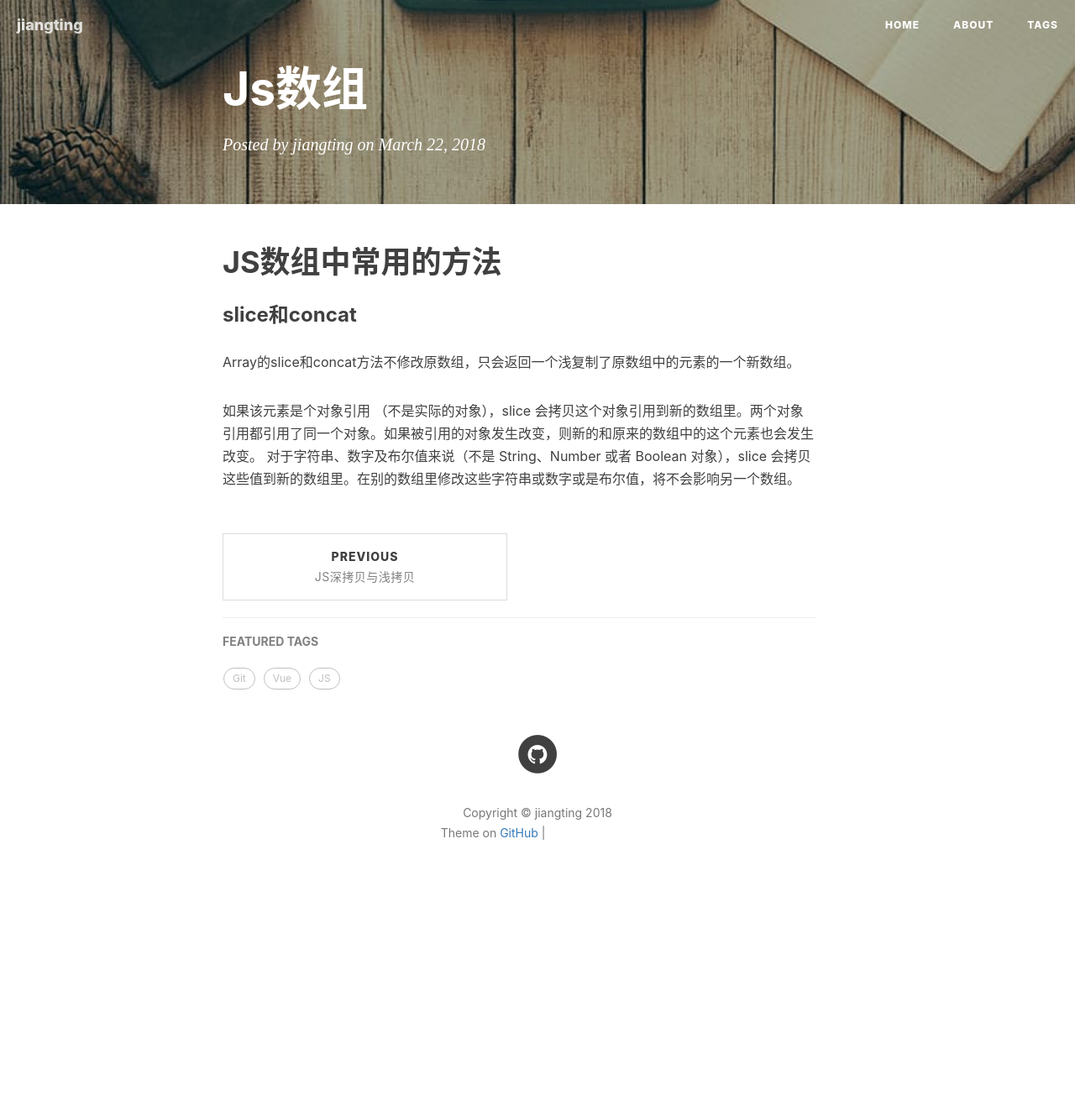
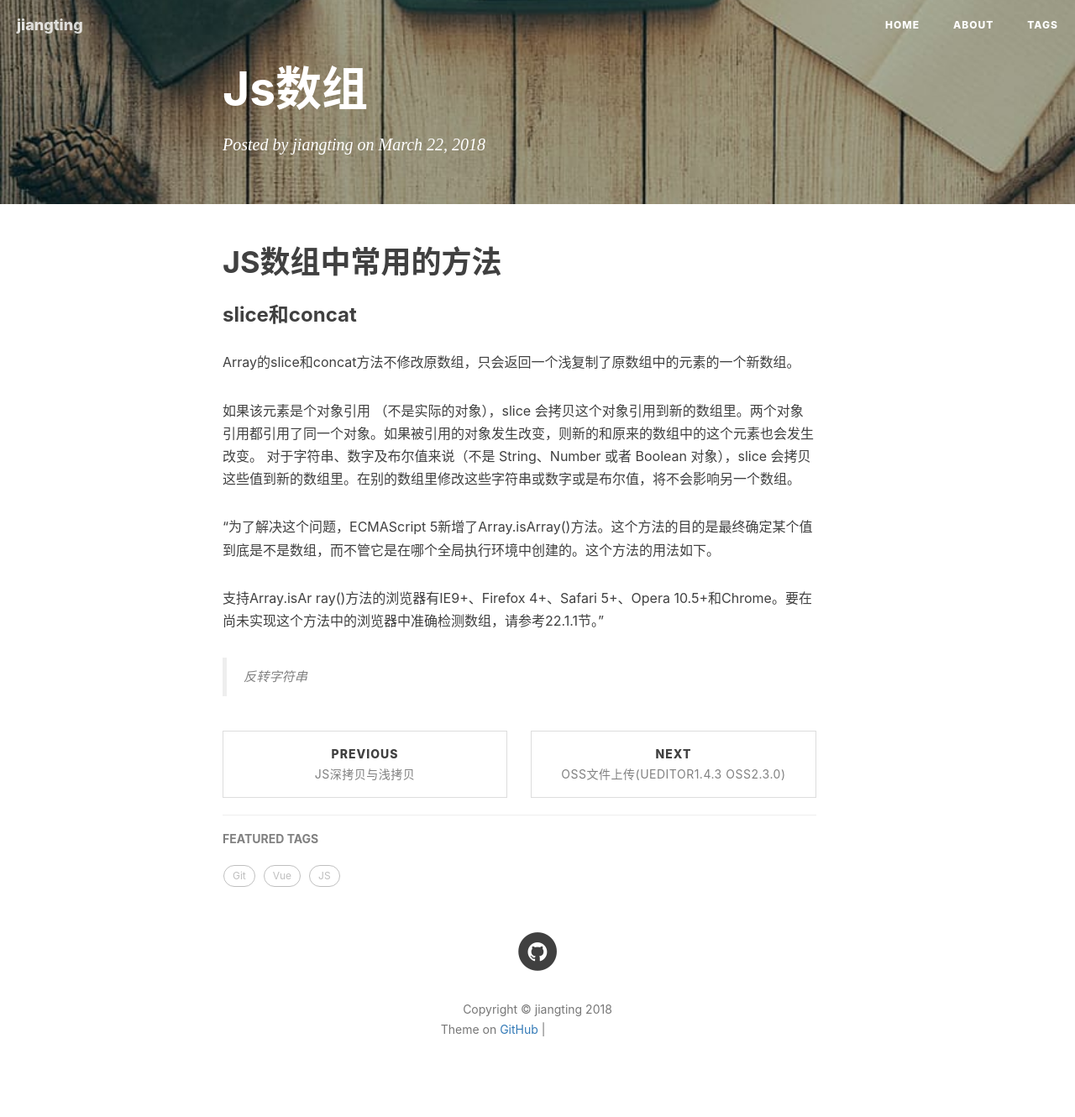
Before and after one commit to jiangting97/jiangting97.github.io, a Jekyll site: the page built from _posts/2018-03-22-js数组.md, in a window 1280 px wide. Shown: the whole page at 84% size. Built offline with Jekyll 4.4.1, drawn with Linux system fonts in a browser that asks for light colours; nearby versions of some CDN libraries; our own code applies the rules of GitHub Pages for plain Markdown files; comment, search, counter and statistics services are not loaded; before the commit the page ends 1096 px from its top, so only the background shows below that; grey boxes are pictures that could not be loaded.

Commit message:
init blog

```diff
--- a/_posts/2018-03-22-js数组.md
+++ b/_posts/2018-03-22-js数组.md
@@ -9,3 +9,14 @@ Array的slice和concat方法不修改原数组，只会返回一个浅复制了
 
 如果该元素是个对象引用 （不是实际的对象），slice 会拷贝这个对象引用到新的数组里。两个对象引用都引用了同一个对象。如果被引用的对象发生改变，则新的和原来的数组中的这个元素也会发生改变。
 对于字符串、数字及布尔值来说（不是 String、Number 或者 Boolean 对象），slice 会拷贝这些值到新的数组里。在别的数组里修改这些字符串或数字或是布尔值，将不会影响另一个数组。
+
+“为了解决这个问题，ECMAScript 5新增了Array.isArray()方法。这个方法的目的是最终确定某个值到底是不是数组，而不管它是在哪个全局执行环境中创建的。这个方法的用法如下。
+
+支持Array.isAr ray()方法的浏览器有IE9+、Firefox 4+、Safari 5+、Opera 10.5+和Chrome。要在尚未实现这个方法中的浏览器中准确检测数组，请参考22.1.1节。”
+
+> 反转字符串
+>
+>
+>
+>
+>
```
Also changed, not shown: _posts/2018-03-25-ueditor文件上传到OSS.md (added, +21 -0 lines).
